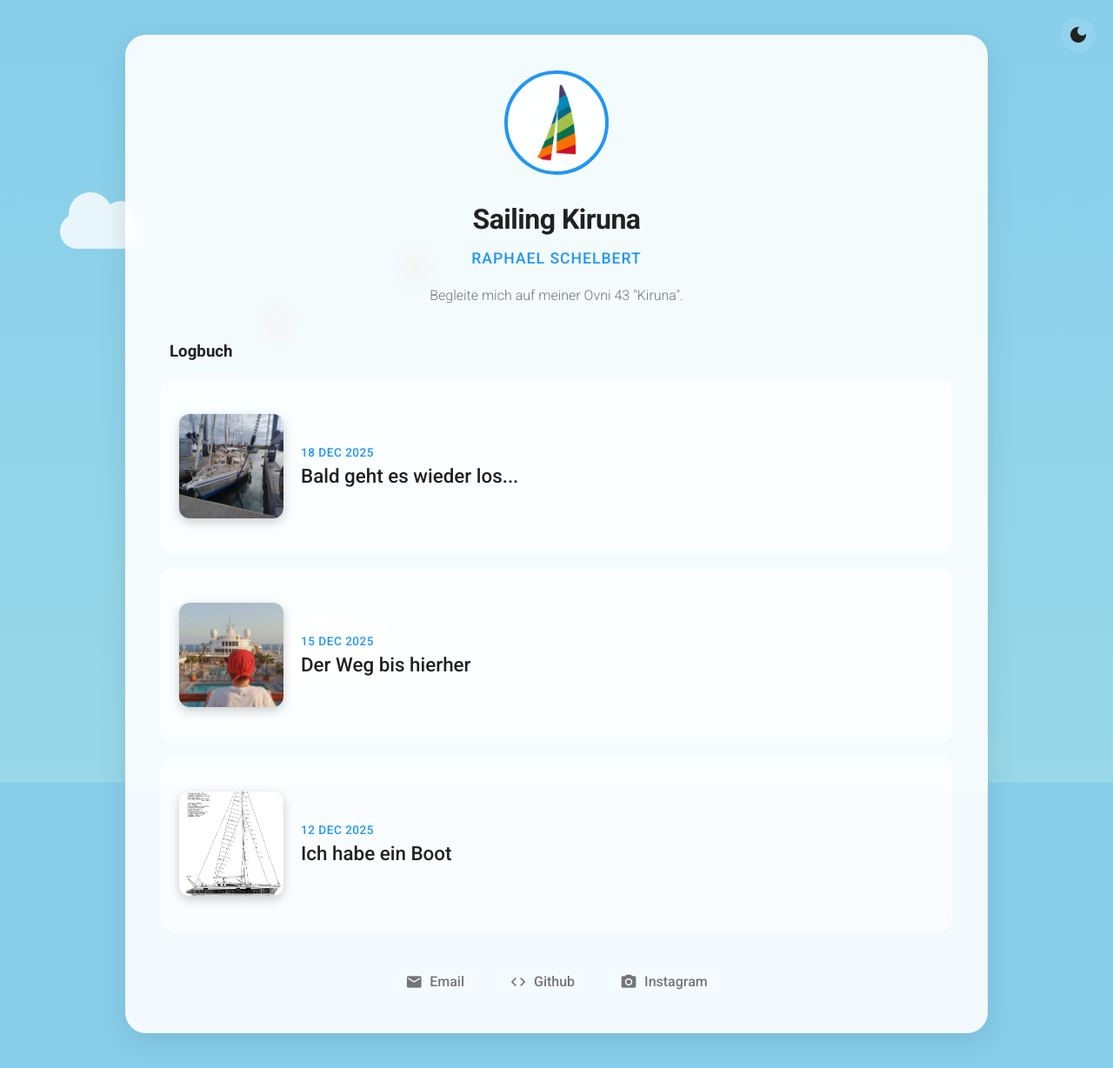
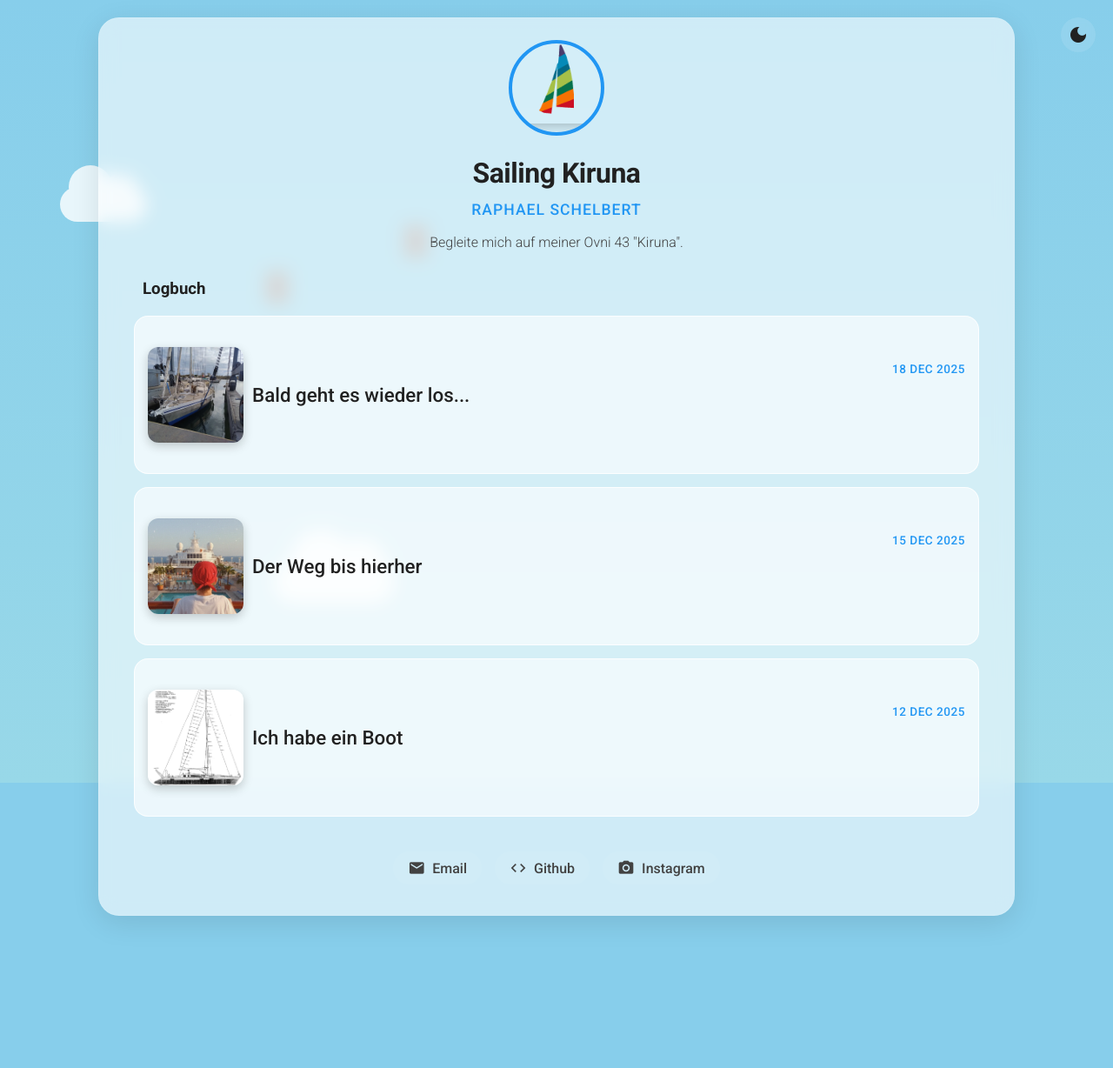
Before and after one commit to relyant/relyant.github.io, a Jekyll site: the page built from index.html, in a window 1280 px wide. Shown: the whole page at 87% size. Built offline with Jekyll 4.4.1, drawn with Linux system fonts in a browser that asks for light colours; after the commit the page ends 1073 px from its top, so only the background shows below that; grey boxes are pictures that could not be loaded.

Commit message:
Update default.html

```diff
--- a/_layouts/default.html
+++ b/_layouts/default.html
@@ -9,15 +9,14 @@
     <link href="https://fonts.googleapis.com/css2?family=Roboto:wght@300;400;500;700&display=swap" rel="stylesheet">
     <link href="https://fonts.googleapis.com/icon?family=Material+Icons" rel="stylesheet">
     <style>
-        /* PASTE YOUR EXISTING CSS HERE (From your message) */
-
         * { margin: 0; padding: 0; box-sizing: border-box; }
         :root {
         --primary-color: #2196F3;
         --primary-dark: #1976D2;
         --secondary-color: #FF9800;
         --background-color: #121212;
-        --surface-color: #1E1E1E;
+        /* UPDATED: Made surface semi-transparent for dark mode */
+        --surface-color: rgba(30, 30, 30, 0.7);
         --text-primary: #FFFFFF;
         --text-secondary: #B3B3B3;
         --shadow: 0 8px 32px rgba(0, 0, 0, 0.3);
@@ -34,11 +33,13 @@
 
         [data-theme="light"] {
             --background-color: #87CEEB;
-            --surface-color: rgba(255, 255, 255, 0.9);
+            /* UPDATED: Made surface semi-transparent for light mode */
+            --surface-color: rgba(255, 255, 255, 0.6);
             --text-primary: #212121;
-            --text-secondary: #757575;
+            --text-secondary: #424242; /* Darker for readability on glass */
             --shadow: 0 8px 32px rgba(0, 0, 0, 0.1);
         }
+
         body {
             font-family: 'Roboto', sans-serif;
             background: var(--background-color);
@@ -50,9 +51,10 @@
             display: flex;
             align-items: center;
             justify-content: center;
-            padding: 40px 20px;
+            padding: 20px; /* Reduced body padding slightly */
         }
-        /* ... INCLUDE THE REST OF YOUR ANIMATION/STARS CSS HERE ... */
+
+        /* --- ANIMATION / BACKGROUND ELEMENTS --- */
         .stars { position: fixed; top: 0; left: 0; width: 100%; height: 100%; pointer-events: none; z-index: 0; }
         .star { position: absolute; width: 2px; height: 2px; background: white; border-radius: 50%; opacity: 0.8; transition: var(--transition); }
         .star.bright { width: 3px; height: 3px; opacity: 1; box-shadow: 0 0 6px white; }
@@ -78,36 +80,138 @@
         @keyframes fly-cycle { 100% { background-position: -900px 0; } }
         @keyframes fly-right-one { 0% { left: -10%; transform: scale(0.3) translateX(-10vw); } 100% { left: 110%; transform: scale(0.3) translateX(100vw); } }
 
-        .content-card p { margin-bottom: 1.5rem; line-height: 1.6; }
-        .content-card ul, .content-card ol { margin-bottom: 1.5rem; padding-left: 2rem; text-align: left; }
+        /* --- MAIN CARD --- */
+        .container { position: relative; z-index: 1; width: 85%; max-width: 1200px; }
+
+        .content-card {
+            background: var(--surface-color);
+            /* UPDATED: Reduced vertical padding (was 40px) */
+            padding: 25px 40px;
+            border-radius: 24px;
+            box-shadow: var(--shadow);
+            text-align: center;
+            backdrop-filter: blur(10px);
+            -webkit-backdrop-filter: blur(10px);
+            border: 1px solid rgba(255, 255, 255, 0.1);
+            transition: var(--transition);
+        }
+
+        .content-card p { margin-bottom: 1.2rem; line-height: 1.6; }
+        .content-card ul, .content-card ol { margin-bottom: 1.2rem; padding-left: 2rem; text-align: left; }
         .content-card li { margin-bottom: 0.5rem; }
-        .content-card h1, .content-card h2, .content-card h3 { margin-top: 2rem; margin-bottom: 1rem; }
-        .container { position: relative; z-index: 1; width: 80%; max-width: 1200px; }
-        .content-card { background: var(--surface-color); padding: 40px; border-radius: 24px; box-shadow: var(--shadow); text-align: center; backdrop-filter: blur(10px); border: 1px solid rgba(255, 255, 255, 0.1); transition: var(--transition); }
-        .profile-image { width: 120px; height: 120px; border-radius: 50%; margin: 0 auto 20px; border: 4px solid var(--primary-color); overflow: hidden; position: relative; display: flex; justify-content: center; align-items: center; background-color: var(--surface-color); }
+        .content-card h1, .content-card h2, .content-card h3 { margin-top: 1.5rem; margin-bottom: 0.8rem; }
+        .content-card img { max-width: 100%; height: auto; border-radius: 12px; margin: 20px 0; box-shadow: 0 4px 12px rgba(0,0,0,0.2); }
+
+        /* --- PROFILE --- */
+        .profile-image { width: 110px; height: 110px; border-radius: 50%; margin: 0 auto 15px; border: 4px solid var(--primary-color); overflow: hidden; position: relative; display: flex; justify-content: center; align-items: center; background-color: rgba(255,255,255,0.1); }
         .profile-image img { width: 100%; height: 100%; margin-top: 0px; object-fit: cover; object-position: center; display: block; }
-        h1 { font-size: 2rem; margin-bottom: 8px; font-weight: 700; letter-spacing: -0.5px; }
-        h2 { margin-bottom: 1rem; }
-        .subtitle { color: var(--primary-color); font-weight: 500; font-size: 1.1rem; margin-bottom: 20px; text-transform: uppercase; letter-spacing: 1px; }
-        .description { color: var(--text-secondary); line-height: 1.6; margin-bottom: 30px; font-weight: 300; }
-        .contact-info { display: flex; justify-content: center; gap: 20px; flex-wrap: wrap; }
-        .contact-item { display: flex; align-items: center; color: var(--text-secondary); text-decoration: none; transition: var(--transition); padding: 8px 16px; border-radius: 50px; background: rgba(255, 255, 255, 0.05); font-weight: 500; }
-        .contact-item:hover { color: var(--primary-color); background: rgba(33, 150, 243, 0.1); transform: translateY(-2px); }
+
+        h1 { font-size: 2rem; margin-bottom: 6px; font-weight: 700; letter-spacing: -0.5px; }
+        h2 { margin-bottom: 0.8rem; }
+        .subtitle { color: var(--primary-color); font-weight: 500; font-size: 1.1rem; margin-bottom: 15px; text-transform: uppercase; letter-spacing: 1px; }
+        .description { color: var(--text-secondary); line-height: 1.6; margin-bottom: 25px; font-weight: 300; }
+
+        /* --- CONTACT LINKS --- */
+        .contact-info { display: flex; justify-content: center; gap: 15px; flex-wrap: wrap; margin-bottom: 10px;}
+        .contact-item { display: flex; align-items: center; color: var(--text-secondary); text-decoration: none; transition: var(--transition); padding: 8px 16px; border-radius: 50px; background: rgba(255, 255, 255, 0.05); font-weight: 500; border: 1px solid transparent; }
         .contact-item .material-icons { font-size: 20px; }
         .contact-item span:not(.material-icons) { margin-left: 8px; }
+
+        /* UPDATED: Contact Links Rainbow Hover Logic
+           Using nth-child(6n + X) to cycle through the 6 logo colors
+        */
+        .contact-item:hover { color: white; transform: translateY(-3px); }
+        .contact-item:nth-child(6n+1):hover { background: var(--logo-1); border-color: var(--logo-1); box-shadow: 0 4px 15px rgba(75, 60, 109, 0.4); }
+        .contact-item:nth-child(6n+2):hover { background: var(--logo-2); border-color: var(--logo-2); box-shadow: 0 4px 15px rgba(6, 138, 184, 0.4); }
+        .contact-item:nth-child(6n+3):hover { background: var(--logo-3); border-color: var(--logo-3); box-shadow: 0 4px 15px rgba(4, 104, 134, 0.4); }
+        .contact-item:nth-child(6n+4):hover { background: var(--logo-4); border-color: var(--logo-4); box-shadow: 0 4px 15px rgba(165, 192, 72, 0.4); }
+        .contact-item:nth-child(6n+5):hover { background: var(--logo-5); border-color: var(--logo-5); box-shadow: 0 4px 15px rgba(247, 113, 2, 0.4); }
+        .contact-item:nth-child(6n+6):hover { background: var(--logo-6); border-color: var(--logo-6); box-shadow: 0 4px 15px rgba(203, 16, 37, 0.4); }
+
+        /* --- THEME TOGGLE --- */
         .theme-toggle { position: absolute; top: 20px; right: 20px; background: rgba(255, 255, 255, 0.1); border: none; color: var(--text-primary); width: 40px; height: 40px; border-radius: 50%; cursor: pointer; display: flex; align-items: center; justify-content: center; transition: var(--transition); z-index: 100; backdrop-filter: blur(5px); }
         .theme-toggle:hover { background: rgba(255, 255, 255, 0.2); transform: rotate(15deg); }
-        .blog-list { margin-top: 40px; width: 100%; }
-        .blog-row { display: flex; align-items: center; padding: 20px; background: rgba(255, 255, 255, 0.05); border-radius: 16px; margin-bottom: 15px; text-decoration: none; color: var(--text-primary); transition: var(--transition); border: 1px solid rgba(255, 255, 255, 0.05); overflow: hidden; position: relative; }
+
+        /* --- BLOG LIST --- */
+        .blog-list { margin-top: 30px; width: 100%; }
+        .blog-row {
+            display: flex;
+            align-items: center;
+            padding: 15px; /* Reduced padding slightly */
+            background: rgba(255, 255, 255, 0.05);
+            border-radius: 16px;
+            margin-bottom: 15px;
+            text-decoration: none;
+            color: var(--text-primary);
+            transition: var(--transition);
+            border: 1px solid rgba(255, 255, 255, 0.05);
+            overflow: hidden;
+            position: relative; /* Needed for positioning elements */
+        }
         [data-theme="light"] .blog-row { background: rgba(255, 255, 255, 0.6); border: 1px solid rgba(255,255,255,0.8); }
-        .blog-row:hover { background: rgba(255, 255, 255, 0.1); transform: translateY(-3px); border-color: var(--primary-color); box-shadow: 0 5px 15px rgba(0,0,0,0.1); }
-        [data-theme="light"] .blog-row:hover { background: rgba(255, 255, 255, 0.9); }
-        .blog-thumb { width: 120px; height: 120px; aspect-ratio: 1 / 1; object-fit: cover; border-radius: 12px; margin-right: 40px; flex-shrink: 0; box-shadow: 0 4px 6px rgba(0,0,0,0.1); }
-        .blog-details { margin-left: 20px; display: flex; flex-direction: column; text-align: left; flex-grow: 1; }
-        .blog-date { font-size: 0.85rem; color: var(--primary-color); margin-bottom: 6px; text-transform: uppercase; font-weight: 500; letter-spacing: 0.5px; }
-        .blog-title { font-size: 1.4rem; font-weight: 500; margin: 0; }
-        .content-card img { max-width: 100%; height: auto; border-radius: 12px; margin: 20px 0; box-shadow: 0 4px 12px rgba(0,0,0,0.2); }
-        @media (max-width: 600px) { .container { width: 95%; } .blog-row { flex-direction: column; align-items: center; } .blog-thumb { width: 100%; height: auto; margin-right: 0; margin-bottom: 20px; } .blog-details { margin-left: 0; width: 100%; } .blog-title { font-size: 1.2rem; } }
+
+        .blog-thumb { width: 110px; height: 110px; aspect-ratio: 1 / 1; object-fit: cover; border-radius: 12px; margin-right: 30px; flex-shrink: 0; box-shadow: 0 4px 6px rgba(0,0,0,0.1); }
+
+        /* UPDATED: Details area is now relative to handle absolute positioning of date */
+        .blog-details { margin-left: 10px; display: flex; flex-direction: column; text-align: left; flex-grow: 1; position: relative; justify-content: center; min-height: 80px; }
+
+        /* UPDATED: Date moved to the right using absolute positioning */
+        .blog-date {
+            font-size: 0.85rem;
+            color: var(--primary-color);
+            font-weight: 500;
+            letter-spacing: 0.5px;
+            position: absolute;
+            top: 2px;
+            right: 0px;
+            text-transform: uppercase;
+            transition: color 0.3s ease;
+        }
+
+        .blog-title {
+            font-size: 1.4rem;
+            font-weight: 500;
+            margin: 0;
+            /* Add right padding so long titles don't hit the date */
+            padding-right: 90px;
+            transition: color 0.3s ease;
+        }
+
+        /* UPDATED: Blog Row Rainbow Hover Logic */
+        .blog-row:hover { transform: translateY(-3px); border-color: transparent; }
+        /* Make text white on hover for contrast */
+        .blog-row:hover .blog-title,
+        .blog-row:hover .blog-date,
+        .blog-row:hover { color: white; }
+
+        /* Cycle colors */
+        .blog-row:nth-child(6n+1):hover { background: var(--logo-1); }
+        .blog-row:nth-child(6n+2):hover { background: var(--logo-2); }
+        .blog-row:nth-child(6n+3):hover { background: var(--logo-3); }
+        .blog-row:nth-child(6n+4):hover { background: var(--logo-4); }
+        .blog-row:nth-child(6n+5):hover { background: var(--logo-5); }
+        .blog-row:nth-child(6n+6):hover { background: var(--logo-6); }
+
+        /* Hover override specifically for light mode to ensure we see the colors */
+        [data-theme="light"] .blog-row:hover { background: inherit; /* Reset first to allow specificity */ }
+        [data-theme="light"] .blog-row:nth-child(6n+1):hover { background: var(--logo-1); }
+        [data-theme="light"] .blog-row:nth-child(6n+2):hover { background: var(--logo-2); }
+        [data-theme="light"] .blog-row:nth-child(6n+3):hover { background: var(--logo-3); }
+        [data-theme="light"] .blog-row:nth-child(6n+4):hover { background: var(--logo-4); }
+        [data-theme="light"] .blog-row:nth-child(6n+5):hover { background: var(--logo-5); }
+        [data-theme="light"] .blog-row:nth-child(6n+6):hover { background: var(--logo-6); }
+
+
+        @media (max-width: 600px) {
+            .container { width: 95%; }
+            .content-card { padding: 25px 20px; }
+            .blog-row { flex-direction: column; align-items: center; text-align: center; }
+            .blog-thumb { width: 100%; height: auto; margin-right: 0; margin-bottom: 20px; }
+            .blog-details { margin-left: 0; width: 100%; align-items: center; }
+            .blog-title { font-size: 1.2rem; padding-right: 0; margin-bottom: 5px; }
+            /* On mobile, stack the date normally */
+            .blog-date { position: static; margin-bottom: 5px; }
+        }
     </style>
 </head>
 <body>
@@ -137,46 +241,35 @@
         const body = document.body;
         const themeIcon = themeToggle.querySelector('.material-icons');
 
-        // Function to apply specific theme
         function applyTheme(theme) {
             body.setAttribute('data-theme', theme);
             themeIcon.textContent = theme === 'dark' ? 'light_mode' : 'dark_mode';
 
-            // Only generate stars if dark mode
             if (theme === 'dark') {
                 generateStars();
             } else {
-                // Optional: Clear stars if switching to light to save resources
                 const starsContainer = document.getElementById('stars');
                 if (starsContainer) starsContainer.innerHTML = '';
             }
         }
 
-        // 1. Check Local Storage (user manual override)
-        // 2. Check Browser/OS System Settings
-        // 3. Default to Dark
         function initTheme() {
             const savedTheme = localStorage.getItem('theme');
-
             if (savedTheme) {
                 applyTheme(savedTheme);
             } else {
-                // Check system preference
                 const prefersDark = window.matchMedia('(prefers-color-scheme: dark)').matches;
                 applyTheme(prefersDark ? 'dark' : 'light');
             }
         }
 
-        // Event Listener for the button
         themeToggle.addEventListener('click', () => {
             const currentTheme = body.getAttribute('data-theme');
             const newTheme = currentTheme === 'dark' ? 'light' : 'dark';
-
             applyTheme(newTheme);
-            localStorage.setItem('theme', newTheme); // Save choice
+            localStorage.setItem('theme', newTheme);
         });
 
-        // Initialize on load
         initTheme();
 
         function generateStars() {
@@ -184,26 +277,34 @@
             if (!starsContainer) return;
             starsContainer.innerHTML = '';
 
-            // Safety check: don't run heavy logic if theme changed mid-execution
             if(body.getAttribute('data-theme') !== 'dark') return;
 
             const numStars = 150;
             const stars = [];
             for (let i = 0; i < numStars; i++) {
+                // Ensure star isn't generated within the scrollbar area to prevent horizontal scroll
+                const x = Math.random() * (window.innerWidth - 10);
+                const y = Math.random() * (window.innerHeight - 10);
+
                 const star = document.createElement('div');
                 star.className = 'star';
-                const x = Math.random() * window.innerWidth;
-                const y = Math.random() * window.innerHeight;
                 star.style.left = x + 'px';
                 star.style.top = y + 'px';
+
                 if (Math.random() > 0.8) star.classList.add('bright');
+
                 stars.push({ element: star, x, y });
                 starsContainer.appendChild(star);
             }
+
             let mouseX = 0;
             let mouseY = 0;
-            document.addEventListener('mousemove', (e) => {
-                // IMPORTANT: Stop constellation logic if theme switched to light
+
+            // Clean up previous listener to prevent duplication if function runs twice
+            const existingHandler = window.mouseMoveHandler;
+            if(existingHandler) document.removeEventListener('mousemove', existingHandler);
+
+            window.mouseMoveHandler = (e) => {
                 if (body.getAttribute('data-theme') !== 'dark') {
                     document.querySelectorAll('.constellation-line').forEach(line => line.remove());
                     return;
```
Also changed, not shown: other parts of _layouts/default.html (+2 -1 lines).
